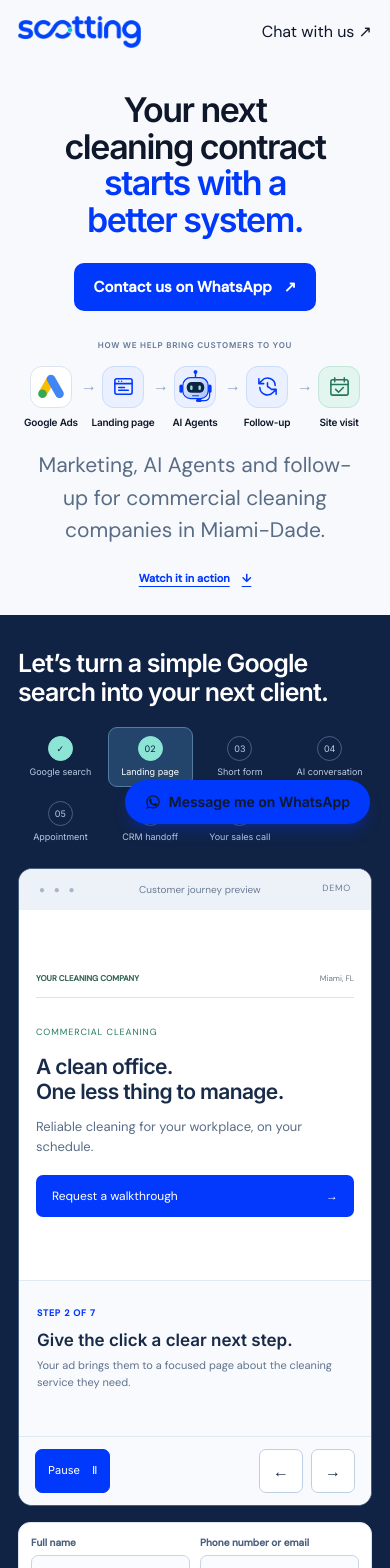
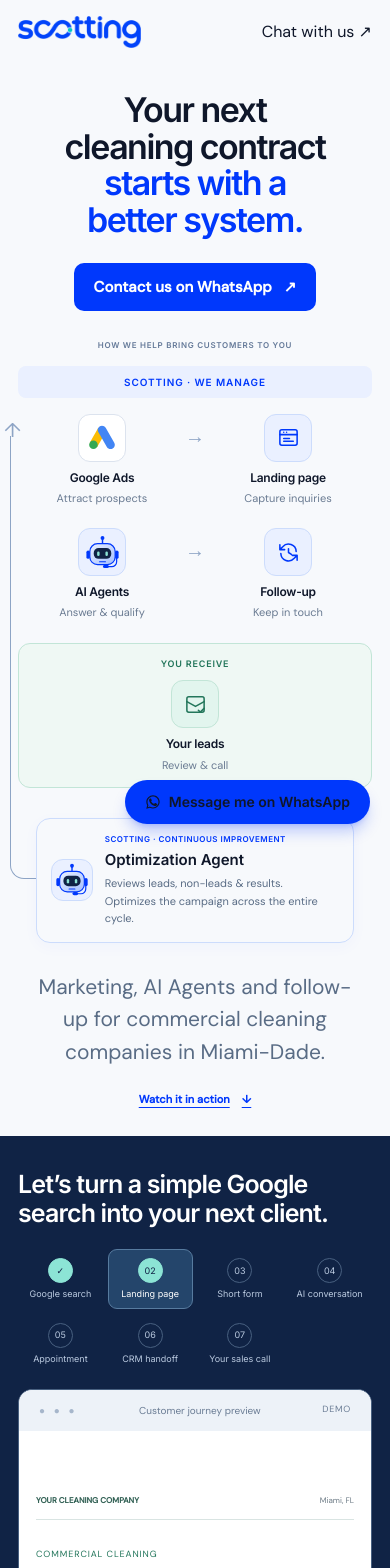
Before and after one commit to eduardoscottp/byscotting, a React (Vite) app: page /landingpage_leads in a window 390 px wide. Shown: the top 1568 px of the page. Built offline with nearby package versions, Linux system fonts and the light colour scheme; no server answers.

Commit message:
Preview acquisition ownership and campaign optimization feedback loop

```diff
--- a/src/cleaning.css
+++ b/src/cleaning.css
@@ -48,3 +48,45 @@
 .sc-chat-entry-identity>div:not(.sc-chat-avatar){display:block;min-width:0}
 
 .cl-hero-contact{display:flex;justify-content:center;flex-wrap:wrap;gap:12px;margin-top:24px}.cl-hero-contact a{display:inline-flex;align-items:center;justify-content:center;gap:12px;min-height:48px;padding:12px 20px;border-radius:10px;background:var(--cl-blue);color:#fff;font-weight:600;font-size:15px;text-decoration:none}
+
+/* Acquisition ownership and the campaign optimization feedback loop. */
+.cl-flow-ownership{display:grid;grid-template-columns:4fr 1fr;gap:18px;margin-bottom:20px;text-align:center}
+.cl-flow-ownership span{padding:9px 8px;border-radius:8px;background:#eaf0ff;color:#0038fc;font:600 10px/1.4 Inter,sans-serif;letter-spacing:.09em}
+.cl-flow-ownership span:last-child{background:#e2f5ee;color:#23765b}
+.cl-managed-flow .cl-flow{margin-bottom:0}
+.cl-managed-flow .cl-flow small{display:block}
+.cl-flow-client-label{display:none}
+.cl-flow-feedback{position:relative;padding-top:34px;padding-bottom:8px}
+.cl-flow-loop{position:absolute;inset:0 0 auto;width:100%;height:100px;fill:none;stroke:#8da4c5;stroke-width:1.5;vector-effect:non-scaling-stroke}
+.cl-flow-optimizer{position:relative;display:flex;align-items:center;gap:16px;width:fit-content;max-width:76%;margin:auto;padding:16px 22px;border:1px solid #ccdcfc;border-radius:14px;background:#f7f9fc;text-align:left;box-shadow:0 4px 16px #0038fc08}
+.cl-flow-optimizer .cl-flow-icon{width:56px;height:56px;margin:0;flex-shrink:0}
+.cl-flow-optimizer .cl-flow-icon img{width:50px;height:50px}
+.cl-flow-optimizer span{display:block;color:#0038fc;font:600 9px/1.5 Inter,sans-serif;letter-spacing:.06em;margin-bottom:4px}
+.cl-flow-optimizer strong{display:block;color:#0f172a;font:600 17px/1.4 Inter,sans-serif}
+.cl-flow-optimizer p{margin:5px 0 0;color:#596c85;font-size:12px;line-height:1.6}
+@media(max-width:640px){
+  .cl-flow-ownership{grid-template-columns:1fr;margin-bottom:16px}
+  .cl-flow-ownership span:last-child{display:none}
+  .cl-managed-flow .cl-flow{grid-template-columns:repeat(2,minmax(0,1fr));gap:22px 18px}
+  .cl-managed-flow .cl-flow-icon{width:48px;height:48px}
+  .cl-managed-flow .cl-flow strong{font-size:12px}
+  .cl-managed-flow .cl-flow small{font-size:11px}
+  .cl-managed-flow .cl-flow li::after{display:none}
+  .cl-managed-flow .cl-flow li:first-child::after,.cl-managed-flow .cl-flow li:nth-child(3)::after{display:block;top:12px;left:calc(100% - 1px);font-size:20px}
+  .cl-managed-flow .cl-flow-client{grid-column:1/-1;padding:14px;border:1px solid #c2e5d7;border-radius:12px;background:#eff8f4}
+  .cl-flow-client-label{display:block;margin-bottom:10px;color:#23765b;font:600 9px/1.4 Inter,sans-serif;letter-spacing:.09em}
+  .cl-flow-feedback{padding-top:30px;margin-top:0}
+  .cl-flow-loop{height:80px}
+  .cl-flow-optimizer{max-width:90%;gap:12px;padding:14px}
+  .cl-flow-optimizer strong{font-size:15px}
+  .cl-flow-optimizer p{font-size:11px}
+  .cl-flow-optimizer span{font-size:8px}
+  .cl-flow-optimizer .cl-flow-icon{width:42px;height:42px}
+  .cl-flow-optimizer .cl-flow-icon img{width:38px;height:38px}
+}
+@media(max-width:640px){
+  .cl-managed-flow{position:relative}
+  .cl-managed-flow::before{content:'';position:absolute;left:-8px;top:70px;bottom:72px;width:26px;border-left:1.5px solid #8da4c5;border-bottom:1.5px solid #8da4c5;border-bottom-left-radius:14px}
+  .cl-managed-flow::after{content:'↑';position:absolute;left:-14px;top:54px;color:#8da4c5;font-size:20px;line-height:1}
+  .cl-flow-feedback .cl-flow-loop{display:none}
+}
--- a/src/components/CleaningFlow.tsx
+++ b/src/components/CleaningFlow.tsx
@@ -2,11 +2,18 @@
 import aiAgent from '@/assets/ai-agent.svg';
 
 export default function CleaningFlow() {
-  return <ol className="cl-flow" aria-label="From Google Ads to a cleaning walkthrough">
+  return <div className="cl-managed-flow">
+    <div className="cl-flow-ownership" aria-hidden="true"><span>SCOTTING · WE MANAGE</span><span>YOU RECEIVE</span></div>
+    <ol className="cl-flow" aria-label="Scotting manages acquisition and follow-up. You receive leads to review and call.">
     <li><div className="cl-flow-icon cl-flow-google"><img src={googleAds} width="34" height="34" alt="" /></div><strong>Google Ads</strong><small>Attract prospects</small></li>
     <li><div className="cl-flow-icon"><svg viewBox="0 0 24 24" aria-hidden="true"><rect x="3" y="4" width="18" height="16" rx="2" /><path d="M3 9h18M7 6.5h.01M10 6.5h.01M7 13h6M7 16h10" /></svg></div><strong>Landing page</strong><small>Capture inquiries</small></li>
     <li><div className="cl-flow-icon cl-flow-agent"><img src={aiAgent} width="64" height="64" alt="" /></div><strong>AI Agents</strong><small>Answer & qualify</small></li>
     <li><div className="cl-flow-icon"><svg viewBox="0 0 24 24" aria-hidden="true"><path d="M20 11a8 8 0 0 0-14-5L3 9m0-5v5h5M4 13a8 8 0 0 0 14 5l3-3m0 5v-5h-5M12 8v4l3 2" /></svg></div><strong>Follow-up</strong><small>Keep in touch</small></li>
-    <li><div className="cl-flow-icon cl-flow-outcome"><svg viewBox="0 0 24 24" aria-hidden="true"><rect x="3" y="5" width="18" height="16" rx="2" /><path d="M7 3v4M17 3v4M3 10h18m-13 5 3 3 5-5" /></svg></div><strong>Site visit</strong><small>Walkthrough & quote</small></li>
-  </ol>;
+    <li className="cl-flow-client"><span className="cl-flow-client-label">YOU RECEIVE</span><div className="cl-flow-icon cl-flow-outcome"><svg viewBox="0 0 24 24" aria-hidden="true"><rect x="3" y="4" width="18" height="16" rx="2" /><path d="m3 9 9 5 9-5m-6 9 2 2 4-4" /></svg></div><strong>Your leads</strong><small>Review & call</small></li>
+    </ol>
+    <div className="cl-flow-feedback">
+      <svg className="cl-flow-loop" viewBox="0 0 880 100" preserveAspectRatio="none" aria-hidden="true"><path d="M792 2v42q0 16-16 16H104q-16 0-16-16V2" /><path d="m81 10 7-8 7 8" /></svg>
+      <div className="cl-flow-optimizer"><div className="cl-flow-icon cl-flow-agent"><img src={aiAgent} width="64" height="64" alt="" /></div><div><span>SCOTTING · CONTINUOUS IMPROVEMENT</span><strong>Optimization Agent</strong><p>Reviews leads, non-leads & results.<br />Optimizes the campaign across the entire cycle.</p></div></div>
+    </div>
+  </div>;
 }
```
